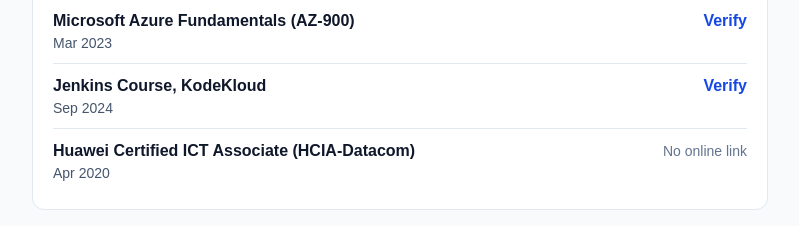
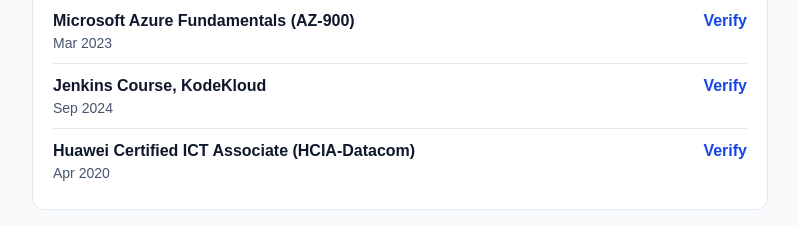
Before and after one commit to chidiadi01/simple-writer-portfolio, a Next.js app in the folder 01-simple-blog/: page /verify in a window 1280 px wide. Shown: the part 860-1086 px from the top of the page, without its empty margins (240-1039 px from the left). Built offline with nearby package versions, Linux system fonts and the light colour scheme.

Commit message:
Add link for HCIA cert

```diff
--- a/01-simple-blog/src/app/verify/page.tsx
+++ b/01-simple-blog/src/app/verify/page.tsx
@@ -93,6 +93,8 @@
       {
         title: "Huawei Certified ICT Associate (HCIA-Datacom)",
         detail: "Apr 2020",
+        href: "https://www.linkedin.com/in/chidiadi-anyanwu/overlay/Certifications/2047425099/treasury/?profileId=ACoAACymyTUBUgpIjj_wXFCpESGDVdaqg-y3GKw",
+        label: "Verify",
       },
     ],
   },
```
